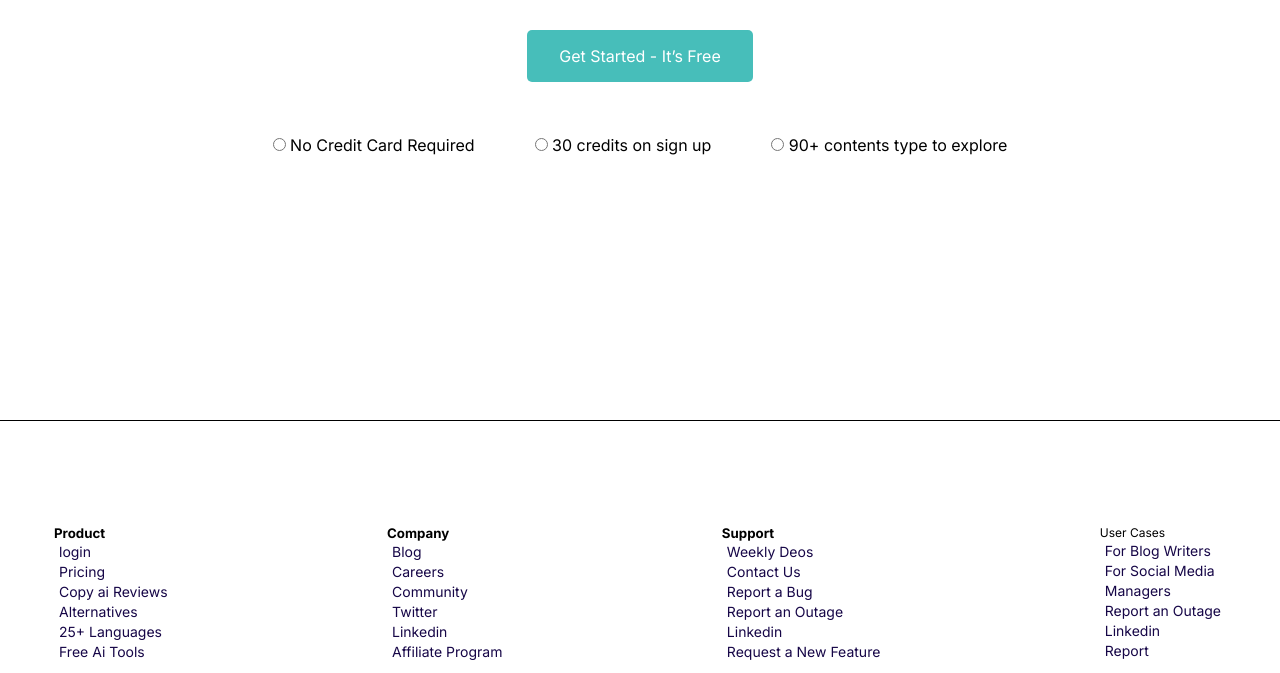
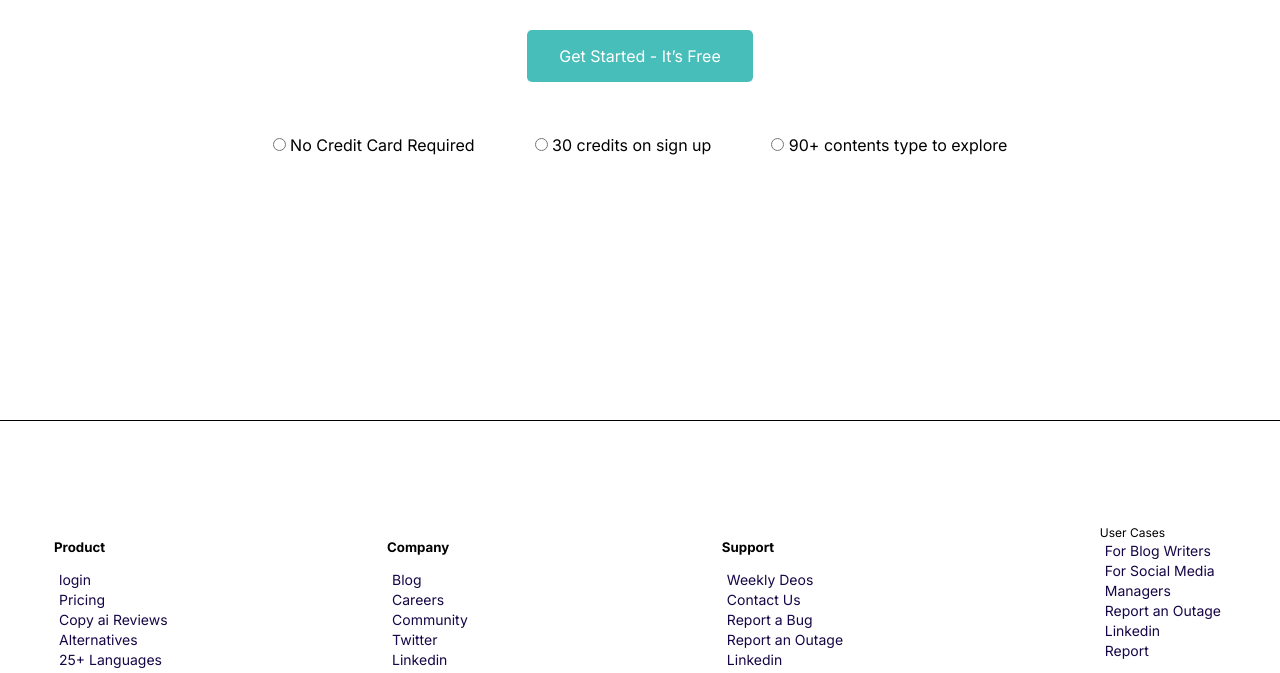
Before and after one commit to iasminbarb0sa1/aulas-css, a plain HTML site: page layout/index.html in a window 1280 px wide. Shown: the part 4400-5073 px from the top of the page. Drawn offline with Linux system fonts and the light colour scheme; a web font is replaced by a local one.

Commit message:
feat: finalização do layout

```diff
--- a/layout/css/styles.css
+++ b/layout/css/styles.css
@@ -348,6 +348,7 @@ footer ul li {
     align-items: end;
     gap: 35px;
 }
-.lista{
+ footer .lista h5{
     margin-bottom: 50px;
+    margin: 14px 0;
 }
```
